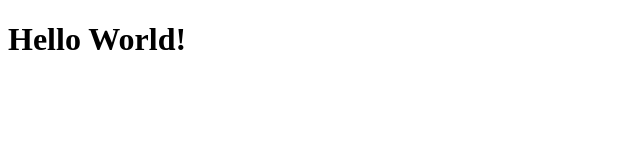
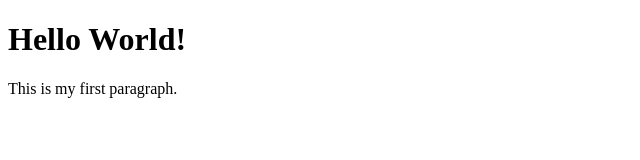
Before and after one commit to ramesesbarria/sandbox, a plain HTML site: page theOdinProject/html-boilerplate/index.html in a window 1280 px wide. Shown: the whole page, without its empty margins (0-640 px from the left). Drawn offline with Linux system fonts and the light colour scheme.

Commit message:
Added paragraph to Hello World html page

```diff
--- a/theOdinProject/html-boilerplate/index.html
+++ b/theOdinProject/html-boilerplate/index.html
@@ -8,5 +8,8 @@
 
     <body>
         <h1>Hello World!</h1>
+        <p>
+            This is my first paragraph.
+        </p>
     </body>
 </html>
```
